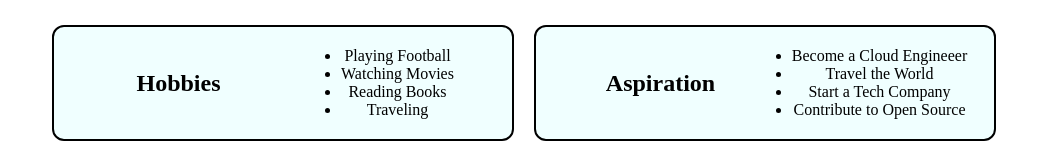
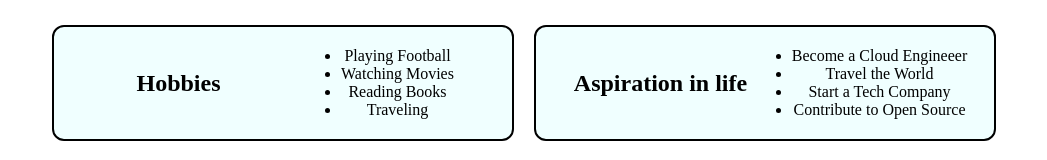
Before and after one commit to kamikaze2458/css-grid-assignment, a plain HTML site: page index.html in a window 1280 px wide. Shown: the part 911-1071 px from the top of the page, without its empty margins (116-1163 px from the left). Drawn offline with Linux system fonts and the light colour scheme.

Commit message:
updated html

```diff
--- a/index.html
+++ b/index.html
@@ -46,7 +46,7 @@
         </div>
 
         <div class="goals">
-          <h2>Aspiration</h2>
+          <h2>Aspiration in life</h2>
           <ul>
             <li>Become a Cloud Engineeer</li>
             <li>Travel the World</li>
```
